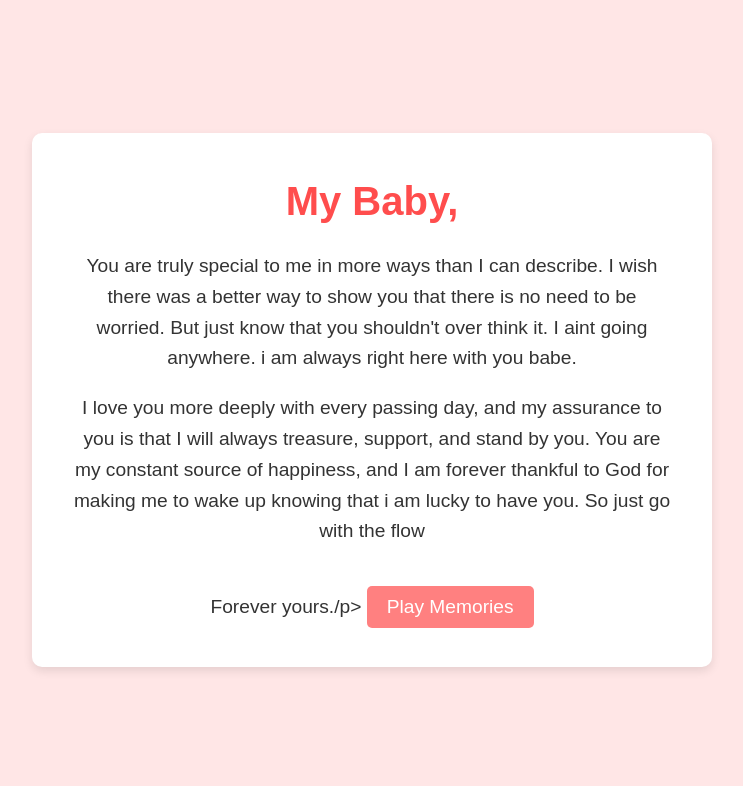
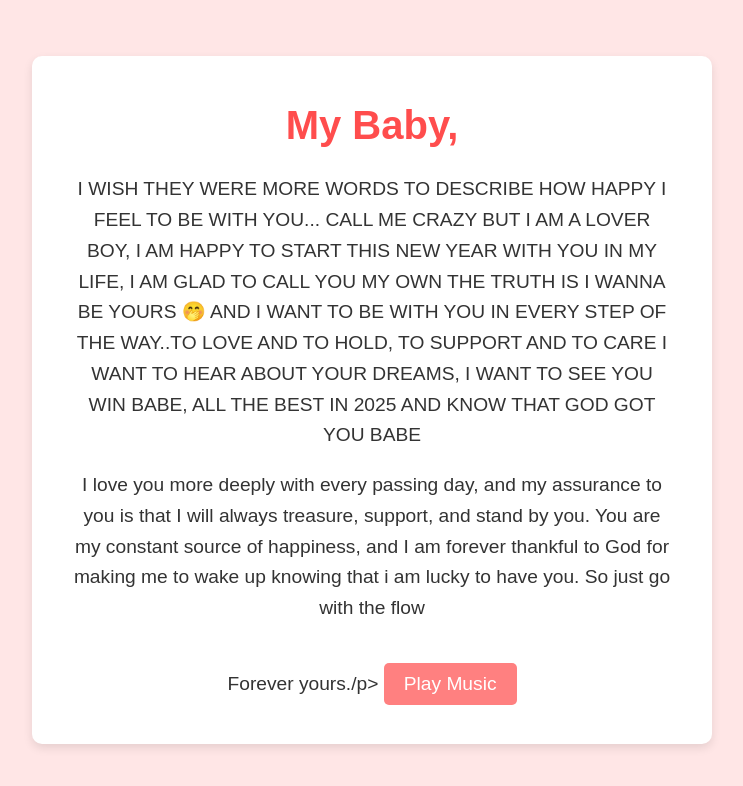
Before and after one commit to Justtoofunny21/XHORA, a plain HTML site: page index.html in a window 1280 px wide. Both pictures are taken after a click on the button "Show Me!". Shown: the whole page, without its empty margins (268-1011 px from the left). Drawn offline with Linux system fonts and the light colour scheme.

Commit message:
Update index.html

```diff
--- a/index.html
+++ b/index.html
@@ -8,7 +8,7 @@
 </head>
 <body>
     <div class="intro-container" id="intro">
-        <h2>Yoo mama, ready for a little fun?</h2>
+        <h2>HEY BABE, IVE GOT SOMETHING FOR YOU!</h2>
         <p>Click the button below to reveal something special!</p>
         <button class="reveal-button" onclick="revealMessage()">Show Me!</button>
     </div>
@@ -16,15 +16,18 @@
     <div class="message-container" id="message" style="display: none;">
         <h1>My Baby,</h1>
         <p>
-            You are truly special to me in more ways than I can describe. I wish there was a better way to show you that there is no need to be worried.
-            But just know that you shouldn't over think it. I aint going anywhere. i am always right here with you babe.
+            I WISH THEY WERE MORE WORDS TO DESCRIBE HOW HAPPY I FEEL TO BE WITH YOU... CALL ME CRAZY BUT I AM A LOVER BOY, I AM HAPPY TO START THIS NEW YEAR WITH YOU IN MY LIFE, I AM GLAD TO CALL YOU MY OWN
+         THE TRUTH IS I WANNA BE YOURS 🤭 AND I WANT TO BE WITH YOU IN EVERY STEP OF THE WAY..TO LOVE AND TO HOLD, TO SUPPORT AND TO CARE
+            I WANT TO HEAR ABOUT YOUR DREAMS, I WANT TO SEE YOU WIN BABE, ALL THE BEST IN 2025
+            AND KNOW THAT GOD GOT YOU BABE
         </p>
+
         <p>
             I love you more deeply with every passing day, and my assurance to you is that I will always treasure, support, and stand by you.
             You are my constant source of happiness, and I am forever thankful to God for making me to wake up knowing that i am lucky to have you. So just go with the flow
         </p>
         <p>Forever yours./p>
-        <button class="play-music" onclick="playMusic()">Play Memories</button>
+        <button class="play-music" onclick="playMusic()">Play Music</button>
         <audio id="music" src="memories.mp3"></audio>
     </div>
 
```
